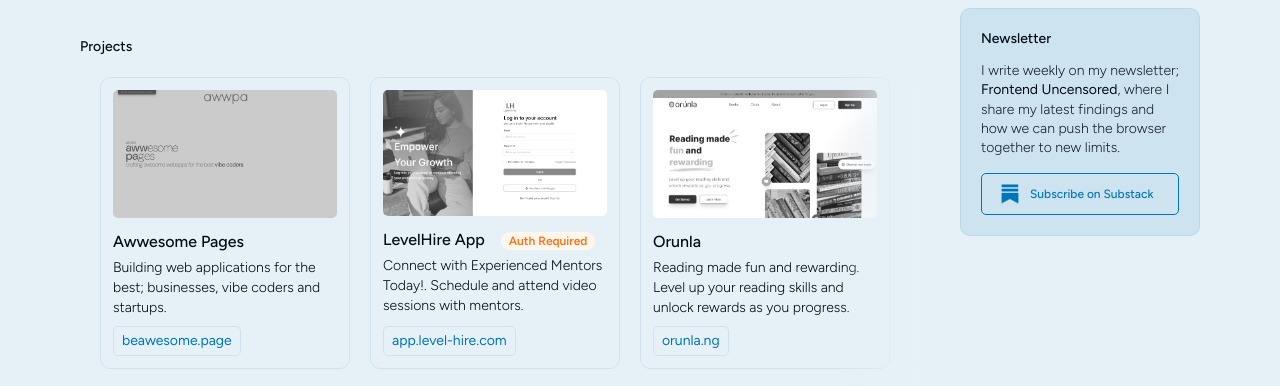
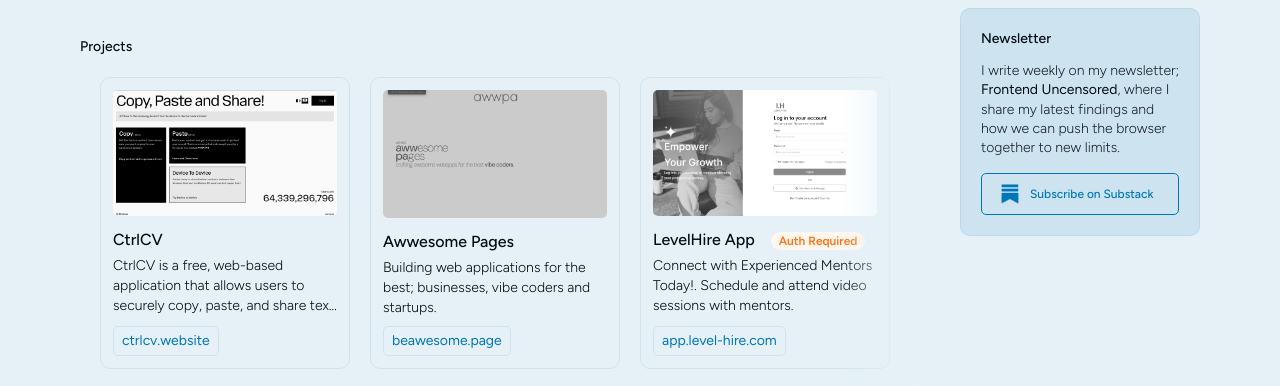
Before and after one commit to booluw/portfolio, a website built with Vite: page index.html in a window 1280 px wide. Shown: the part 414-800 px from the top of the page. Built offline with nearby package versions, Linux system fonts and the light colour scheme.

Commit message:
Implement code changes to enhance functionality and improve performance

```diff
--- a/index.html
+++ b/index.html
@@ -551,6 +551,27 @@
           <div
             class="flex-shrink-0 w-full md:w-[250px] border border-border p-3 rounded group cursor-default  flex flex-col items-start justify-between">
             <div data-animate>
+              <img src="/ctrlcv.png" alt="Thumbnail of CtrlCV: Share and paste textual content over the internet"
+                class="w-full h-auto rounded-sm grayscale group-hover:grayscale-0 transition-all ease-in-out" height="224px"
+                width="auto" />
+              <div class="mt-3">
+                <h3 class="font-[500]">CtrlCV</h3>
+                <p class="text-sm mt-1 mb-2 md:line-clamp-3" aria-label="ctrlcv">
+                  CtrlCV is a free, web-based application that allows users to securely copy, paste, and share text content across devices
+                  with encryption and password protection.
+                </p>
+              </div>
+            </div>
+            <a aria-labelledby="ctrlcv" href="//ctrlcv.website?utm_source=portfolio" target="_blank"
+              class="inline-flex py-1 px-2 border border-border rounded-sm text-primary group-hover:bg-primary group-hover:text-white group-hover:border-primary text-sm font-[400]"
+              data-animate>
+              ctrlcv.website
+            </a>
+          </div>
+
+          <div
+            class="flex-shrink-0 w-full md:w-[250px] border border-border p-3 rounded group cursor-default  flex flex-col items-start justify-between">
+            <div data-animate>
               <img src="/awwpa-page-screenshot.webp" alt="Thumbnail of awwpa home page"
                 class="w-full h-auto rounded-sm grayscale group-hover:grayscale-0 transition-all ease-in-out"
                 height="224px" width="auto" />
```
Also changed, not shown: public/ctrlcv.png (added).
